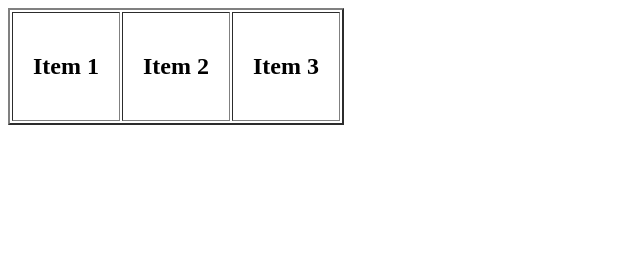
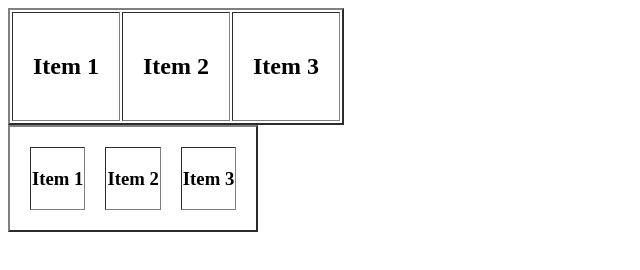
Before and after one commit to ZHRNXPTRA/1124160229-tugas-7, a plain HTML site: page item.html in a window 1280 px wide. Shown: the whole page, without its empty margins (0-640 px from the left). Drawn offline with Linux system fonts and the light colour scheme.

Commit message:
membuat cellspacing

```diff
--- a/item.html
+++ b/item.html
@@ -19,6 +19,18 @@
             </td>
         </tr>
     </table>
+
+    <table border="2" cellspacing="20">
+        <tr>
+            <td>
+                <h3>Item 1</h3>
+            </td>
+            <td>
+                <h3>Item 2</h3>
+            </td>
+            <td>
+                <h3>Item 3</h3>
+            </td>
         </tr>
     </table>
 </body>
```
